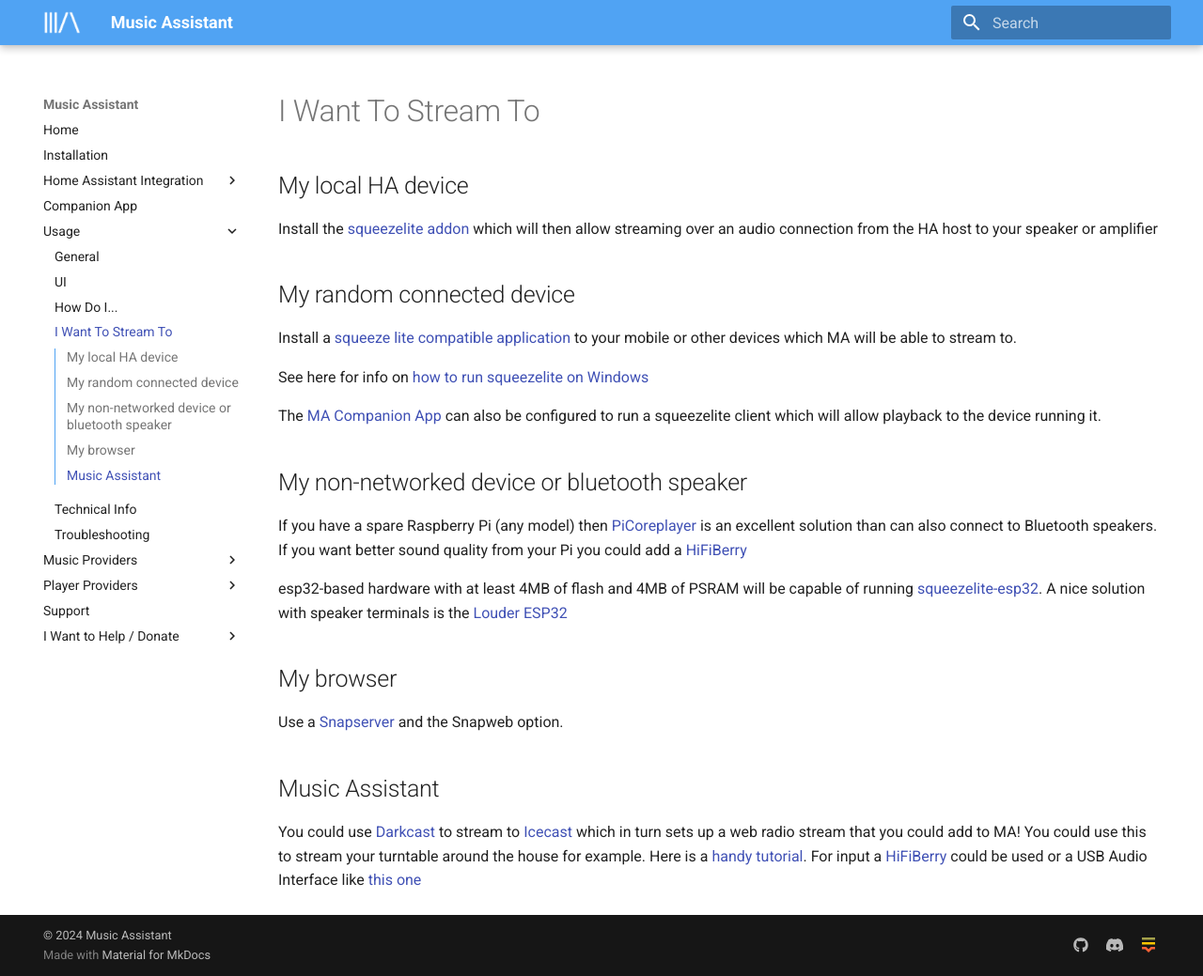
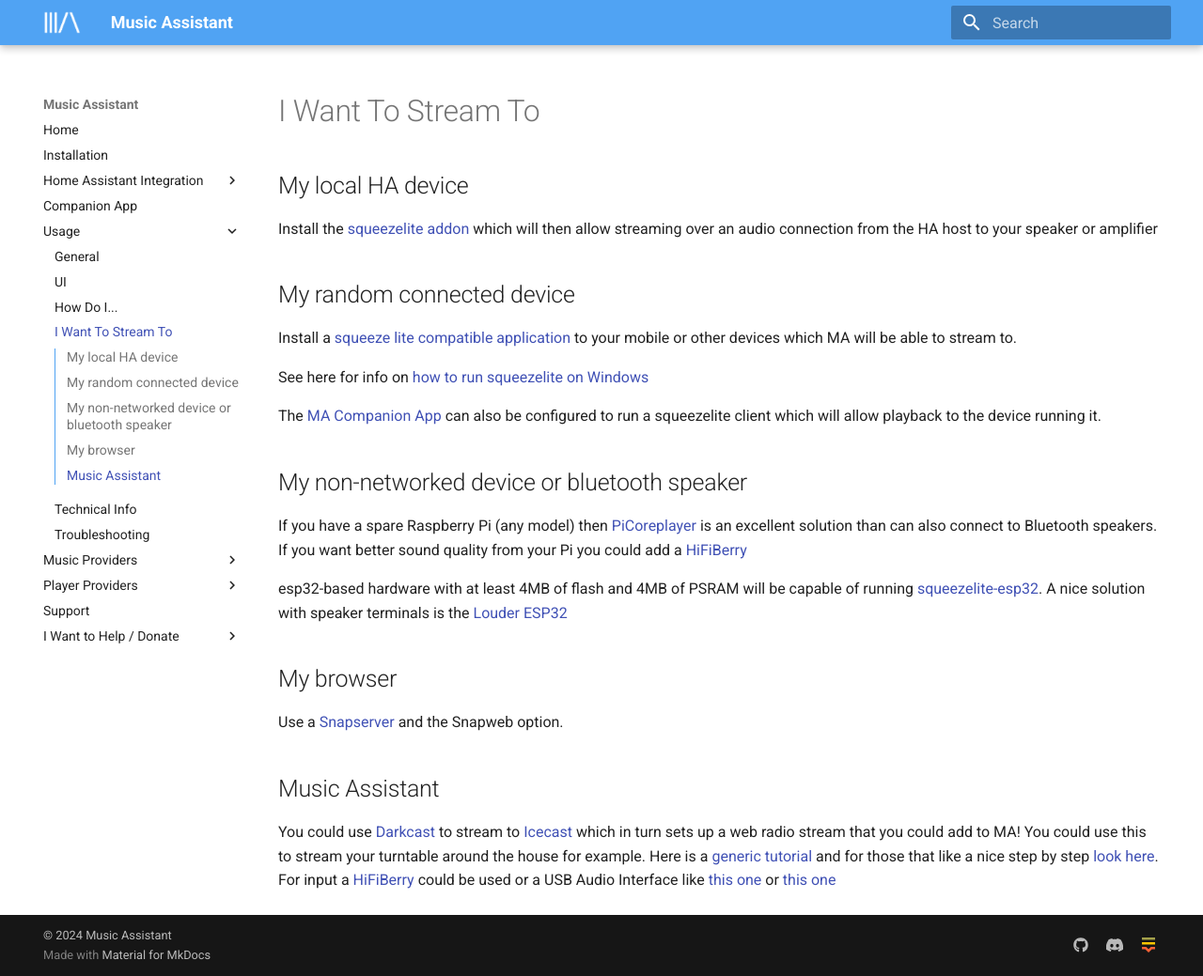
Before and after one commit to pwbriggs/music-assistant.github.io, an MkDocs documentation site: the page built from docs/faq/stream-to.md, in a window 1280 px wide and 1039 px high. Shown: the whole window at 94% size. Built offline with MkDocs 1.6.1 and Material for MkDocs 9.7.7, drawn with Linux system fonts in a browser that asks for light colours.

Commit message:
Add link to Giel's tutorial

```diff
--- a/docs/faq/stream-to.md
+++ b/docs/faq/stream-to.md
@@ -22,4 +22,4 @@
 
 ## Music Assistant
 
-You could use [Darkcast](http://www.darkice.org/) to stream to [Icecast](https://www.icecast.org/) which in turn sets up a web radio stream that you could add to MA! You could use this to stream your turntable around the house for example. Here is a [handy tutorial](https://maker.pro/raspberry-pi/projects/how-to-build-an-internet-radio-station-with-raspberry-pi-darkice-and-icecast). For input a [HiFiBerry](https://www.hifiberry.com/docs/hardware/comparison-of-hifiberry-cards-for-audio-recording/) could be used or a USB Audio Interface like [this one](https://www.behringer.com/product.html?modelCode=P0484)
+You could use [Darkcast](http://www.darkice.org/) to stream to [Icecast](https://www.icecast.org/) which in turn sets up a web radio stream that you could add to MA! You could use this to stream your turntable around the house for example. Here is a [generic tutorial](https://maker.pro/raspberry-pi/projects/how-to-build-an-internet-radio-station-with-raspberry-pi-darkice-and-icecast) and for those that like a nice step by step [look here](https://github.com/gieljnssns/darkice-libaacplus-rpi-guide/blob/master/README.md). For input a [HiFiBerry](https://www.hifiberry.com/docs/hardware/comparison-of-hifiberry-cards-for-audio-recording/) could be used or a USB Audio Interface like [this one](https://www.behringer.com/product.html?modelCode=P0484) or [this one](https://www.ikmultimedia.com/products/irigstream/)
```
